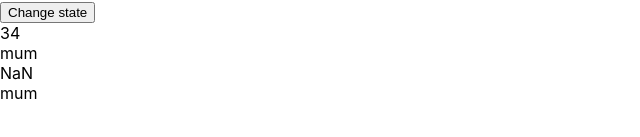
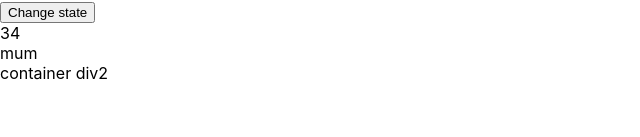
Before and after one commit to uwadonat/react-redux-full-course, a React (Create React App) app: page / in a window 1280 px wide. Shown: the part 169-306 px from the top of the page, without its empty margins (0-640 px from the left). Built offline with nearby package versions, Linux system fonts and the light colour scheme.

Commit message:
Conditional rendering

```diff
--- a/src/components/component.js
+++ b/src/components/component.js
@@ -1,13 +1,11 @@
 import React from "react";
 
 const Component1 = (props) => {
-  return (
-    <div>
-      {props.name}
-      {props.age * 2}
-      <div> {props.prop1}</div>
-    </div>
-  );
+  if (false) {
+    return <div>container div1</div>;
+  } else {
+    return <div>container div2</div>;
+  }
 };
 
 export default Component1;
```
